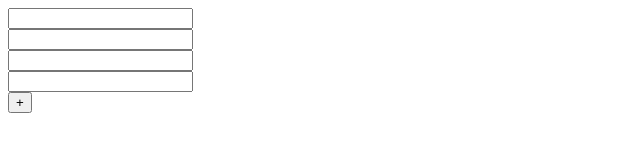
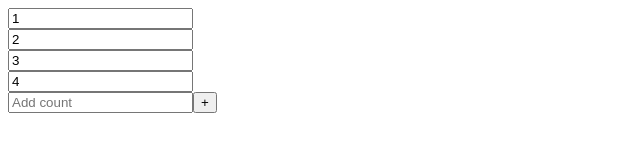
Before and after one commit to maslaknikolai/boom-utils, a website: page test-us.html in a window 1280 px wide. Shown: the whole page, without its empty margins (0-640 px from the left). Drawn offline with nearby package versions, Linux system fonts and the light colour scheme.

Commit message:
test page inprove

```diff
--- a/test-us.html
+++ b/test-us.html
@@ -11,23 +11,45 @@
 <body>
     <div id="constructor">
         <div
-            v-for="inputEl in inputsCount"
+            v-for="inputEl in inputsEls"
         >
             <input
                 type="text"
+                :value="inputEl"
             />
         </div>
 
-        <button @click="inputsCount += 1">+</button>
+
+        <input
+            placeholder="Add count"
+            type="number"
+            v-model="addCount"
+        />
+
+        <button @click="add()">+</button>
     </div>
 
     <script>
         const App = {
             setup() {
-                const inputsCount = Vue.ref(4)
+                const inputsEls = Vue.ref([
+                    '1',
+                    '2',
+                    '3',
+                    '4',
+                ])
+                const addCount = Vue.ref()
+                function add() {
+                    inputsEls.value = [
+                        ...Array(addCount.value).fill().map(i => ''),
+                        ...inputsEls.value
+                    ]
+                }
 
                 return {
-                    inputsCount
+                    add,
+                    addCount,
+                    inputsEls
                 }
             }
         }
```
